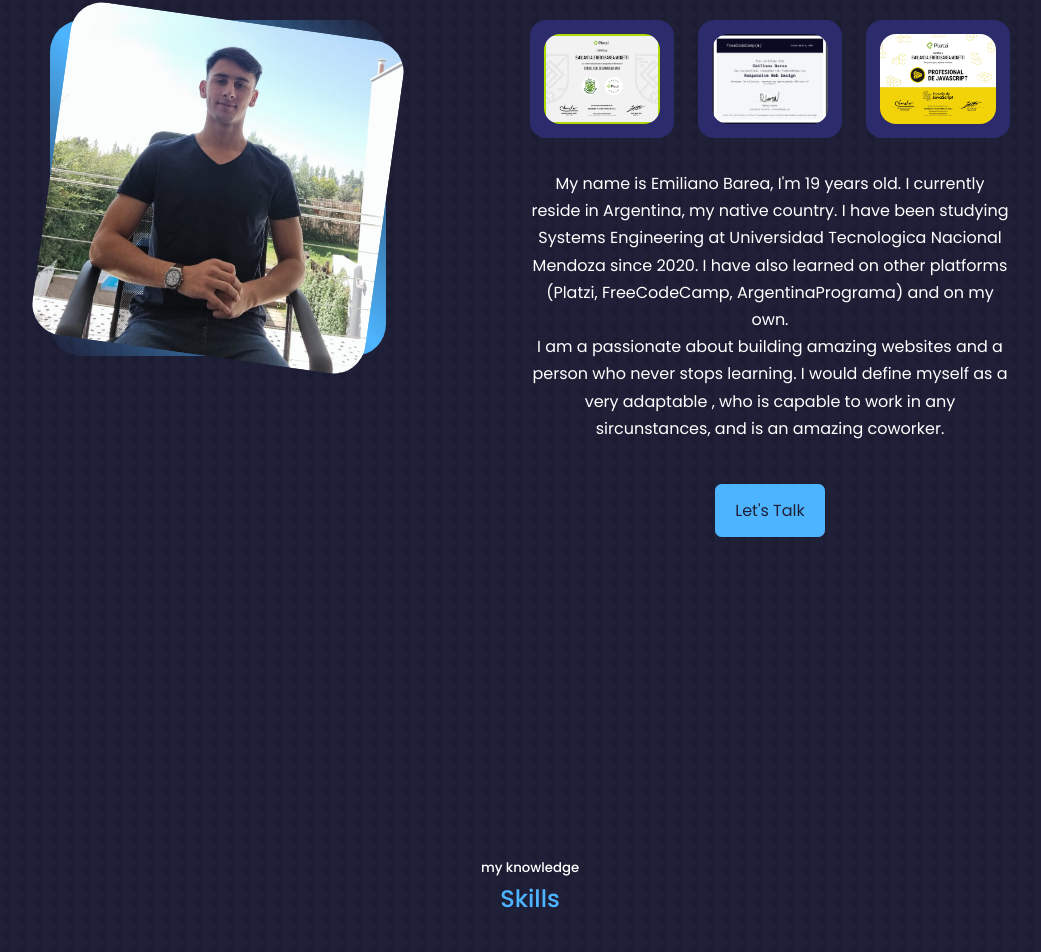
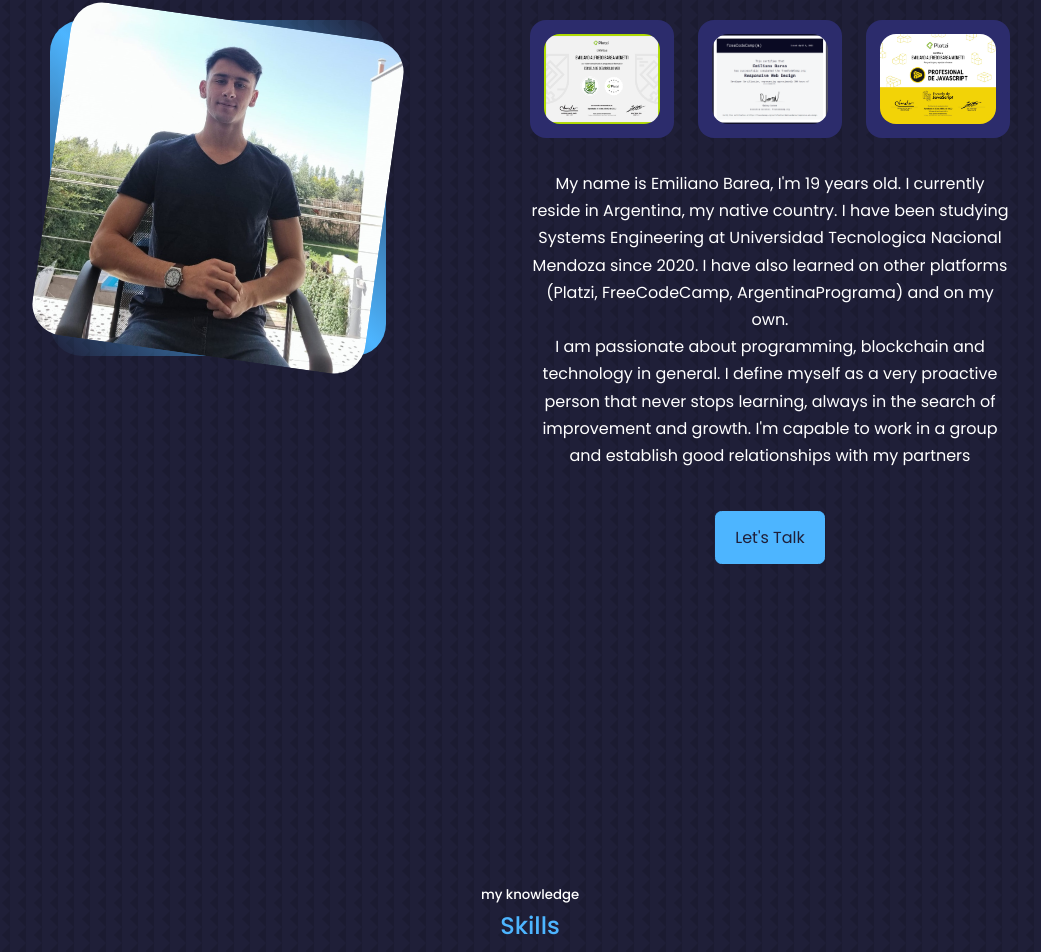
Before and after one commit to emibarea/PORTFOLIO, a React (Create React App) app: page / in a window 1280 px wide. Shown: the part 1329-2281 px from the top of the page, without its empty margins (110-1151 px from the left). Built offline with nearby package versions, Linux system fonts and the light colour scheme.

Commit message:
version 1 terminada

```diff
--- a/src/components/About/About.js
+++ b/src/components/About/About.js
@@ -48,10 +48,11 @@ function About() {
             Engineering at Universidad Tecnologica Nacional Mendoza since 2020.
             I have also learned on other platforms (Platzi, FreeCodeCamp,
             ArgentinaPrograma) and on my own.
-            <br /> I am a passionate about building amazing websites and a
-            person who never stops learning. I would define myself as a very
-            adaptable , who is capable to work in any sircunstances, and is an
-            amazing coworker.
+            <br /> I am passionate about programming, blockchain and technology
+            in general. I define myself as a very proactive person that never
+            stops learning, always in the search of improvement and growth. I'm
+            capable to work in a group and establish good relationships with my
+            partners
           </p>
           <a href="#contact" className="btn btn-primary">
             Let's Talk
```
